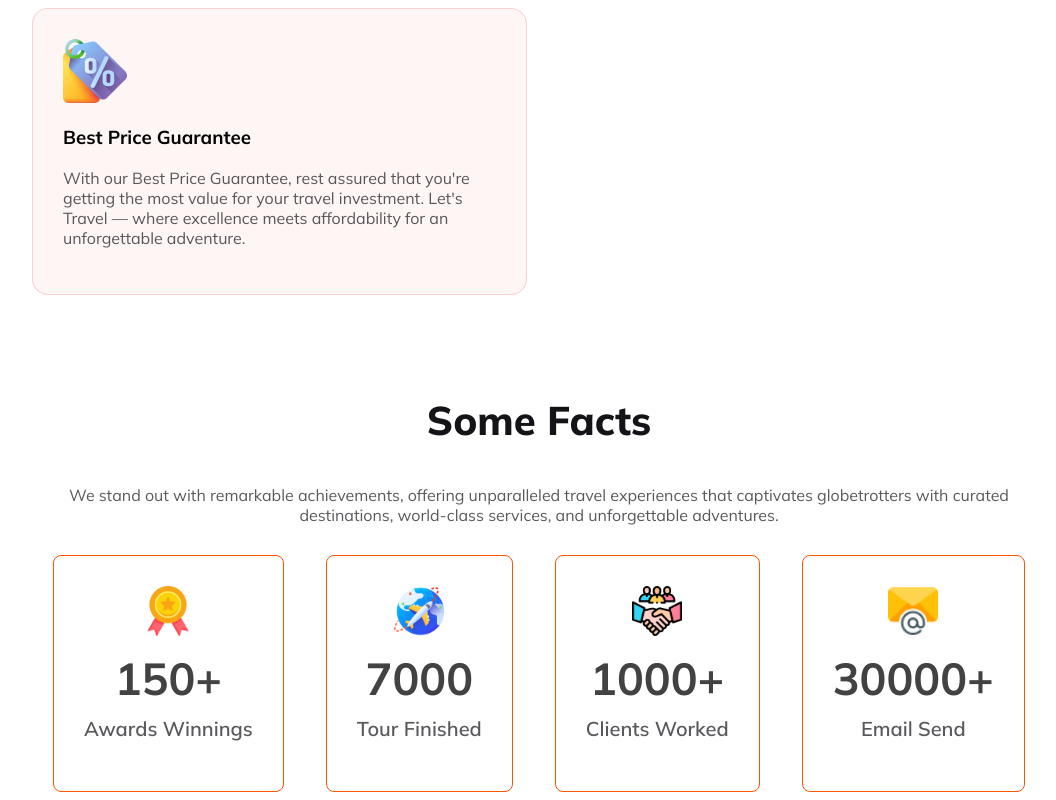
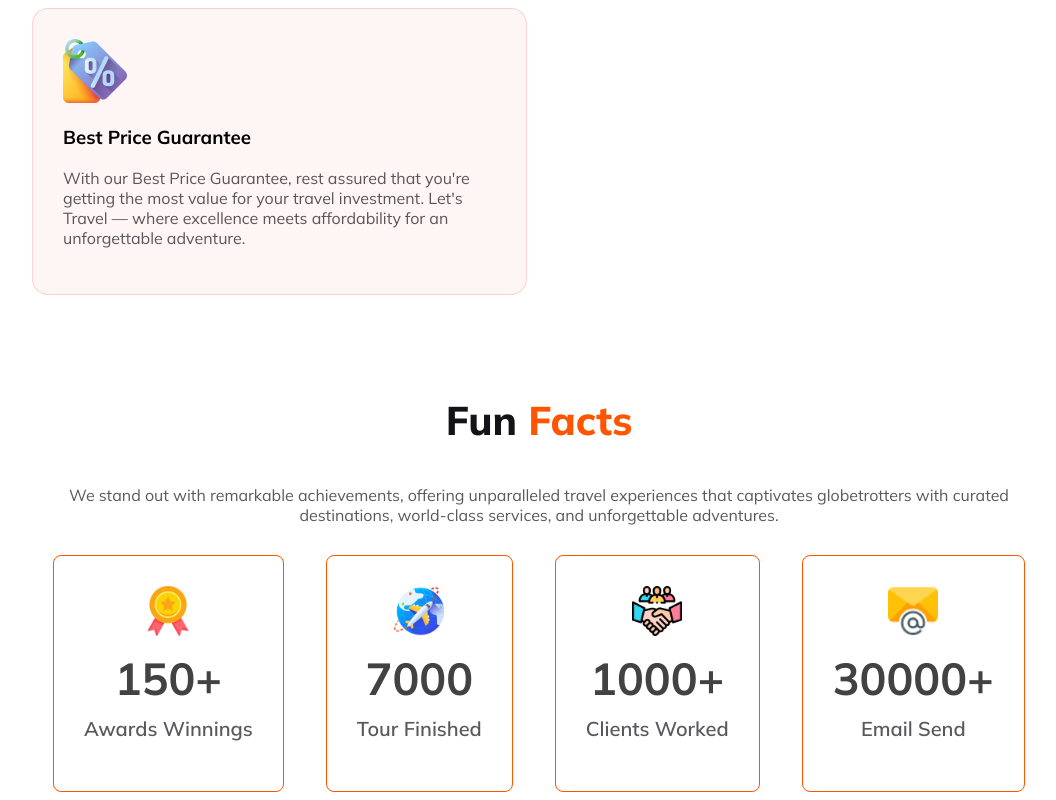
Before and after one commit to omarhasnain/lets-travel, a plain HTML site: page index.html in a window 1280 px wide. Shown: the part 2994-3794 px from the top of the page, without its empty margins (101-1157 px from the left). Drawn offline with Linux system fonts and the light colour scheme.

Commit message:
Fun Facts added

```diff
--- a/index.html
+++ b/index.html
@@ -177,7 +177,7 @@
 
         <!-- Facts Section -->
         <section class="facts">
-            <h3 class="common-title">Some Facts</h3>
+            <h3 class="common-title">Fun <span class="secondary-color">Facts</span></h3>
             <p class="common-description">We stand out with remarkable achievements, offering unparalleled travel experiences that captivates globetrotters with curated destinations, world-class services, and unforgettable adventures.</p>
             <div class="facts-card-container">
                 <!-- .card*4>img+h2.card-stats+p.card-title.text-light-gray -->
```
